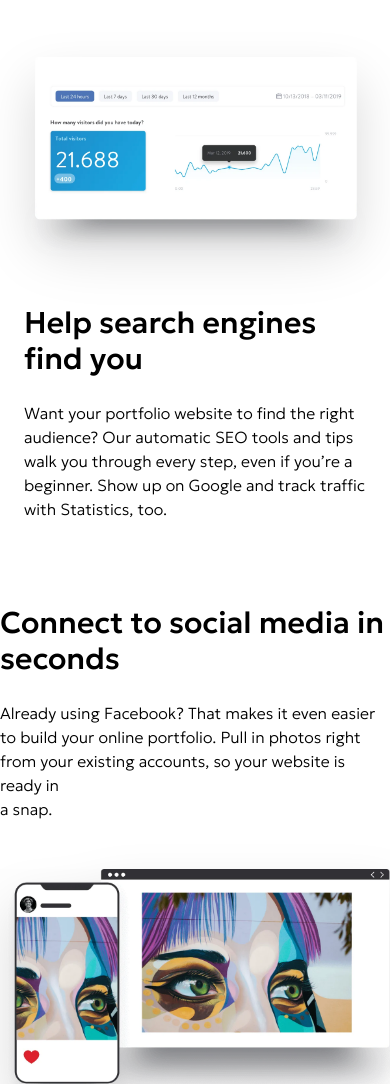
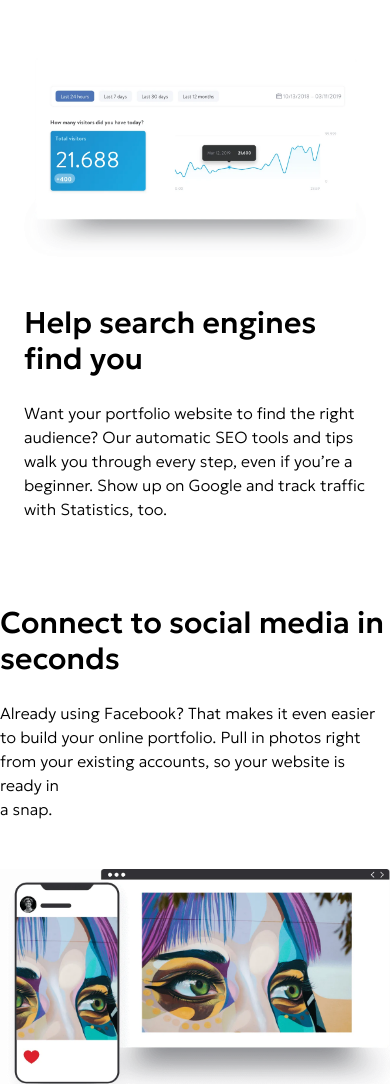
Before and after one commit to ZanderDev08/Jimdo, a website built with Vite: page index.html in a window 390 px wide. Shown: the part 1602-2686 px from the top of the page. Built offline with nearby package versions, Linux system fonts and the light colour scheme.

Commit message:
making the panels responsive and removing unnecessary things

```diff
--- a/index.html
+++ b/index.html
@@ -528,7 +528,7 @@
                     <img
                         src="src/img/img3.webp"
                         alt="Website visitor analytics dashboard"
-                        class="w-full h-auto object-contain drop-shadow-2xl"
+                        class="w-full h-auto object-contain"
                     >
                 </div>
 
@@ -572,7 +572,7 @@
                     <img
                         src="src/img/img4.webp"
                         alt="Website visitor analytics dashboard"
-                        class="w-full h-auto object-contain drop-shadow-2xl"
+                        class="w-full h-auto object-contain"
                     >
                 </div>
 
@@ -583,7 +583,7 @@
 
         <!-- TODO ANI: Build "How to create your online portfolio" steps (src/img/img5.webp) here -->
 
-        <section class="max-w-7xl mx-auto py-16">
+        <section class="max-w-7xl mx-auto py-16" >
             <div class="flex flex-col md:flex-row items-center justify-between gap-12">
 
                 <div class="w-full md:w-1/2 gap[-32px] mr-16">
```
